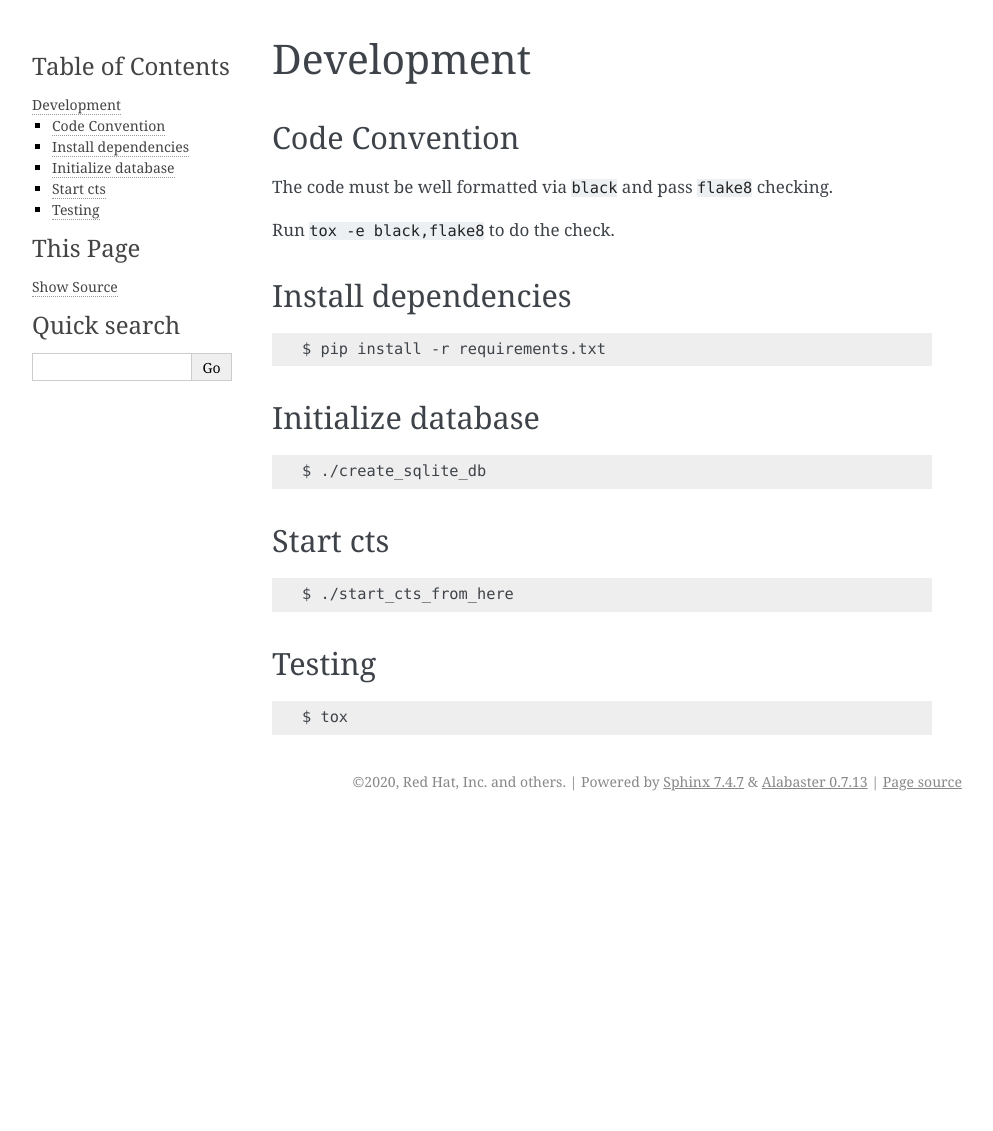
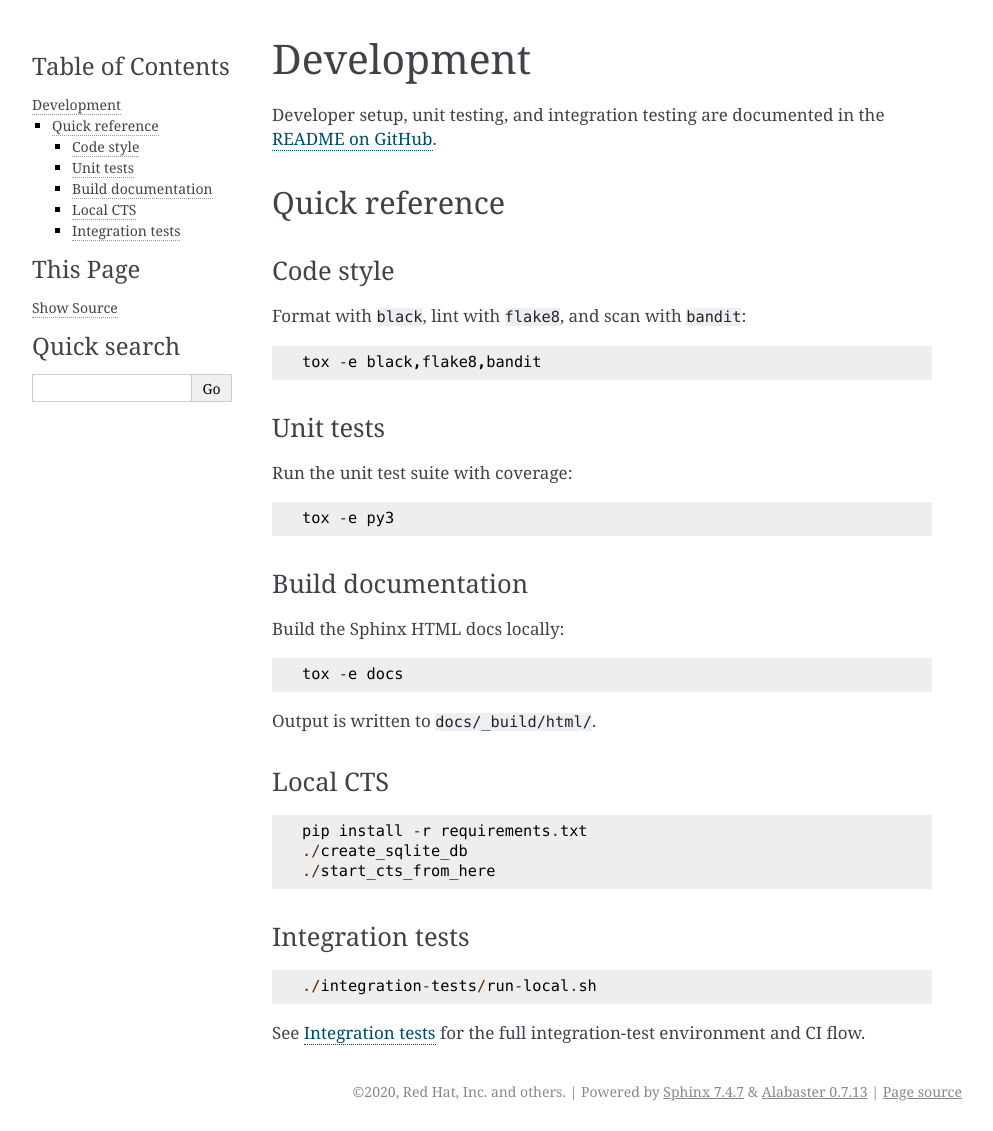
Before and after one commit to release-engineering/cts, a Sphinx documentation site: the page built from docs/dev.rst, in a window 1280 px wide. Shown: the whole page, without its empty margins (148-1141 px from the left). Built offline with Sphinx 7.4.7, drawn with Linux system fonts in a browser that asks for light colours; before the commit the page ends 900 px from its top, so only the background shows below that.

Commit message:
docs: document integration test stack in README and Sphinx

```diff
--- a/docs/dev.rst
+++ b/docs/dev.rst
@@ -2,37 +2,49 @@
 Development
 ===========
 
-Code Convention
+Developer setup, unit testing, and integration testing are documented in the
+`README on GitHub <https://github.com/release-engineering/cts/blob/main/README.md>`_.
+
+Quick reference
 ===============
 
-The code must be well formatted via ``black`` and pass ``flake8`` checking.
+Code style
+----------
 
-Run ``tox -e black,flake8`` to do the check.
+Format with ``black``, lint with ``flake8``, and scan with ``bandit``::
 
-Install dependencies
-====================
+    tox -e black,flake8,bandit
 
-.. sourcecode:: none
+Unit tests
+----------
 
-    $ pip install -r requirements.txt
+Run the unit test suite with coverage::
 
-Initialize database
-===================
+    tox -e py3
 
-.. sourcecode:: none
+Build documentation
+-------------------
 
-    $ ./create_sqlite_db
+Build the Sphinx HTML docs locally::
 
-Start cts
-=========
+    tox -e docs
 
-.. sourcecode:: none
+Output is written to ``docs/_build/html/``.
 
-    $ ./start_cts_from_here
+Local CTS
+---------
 
-Testing
-=======
+::
 
-.. sourcecode:: none
+    pip install -r requirements.txt
+    ./create_sqlite_db
+    ./start_cts_from_here
 
-    $ tox
+Integration tests
+-----------------
+
+::
+
+    ./integration-tests/run-local.sh
+
+See :doc:`integration` for the full integration-test environment and CI flow.
--- a/docs/index.rst
+++ b/docs/index.rst
@@ -17,5 +17,6 @@ It provides a REST API to manipulate these metadata and sends UMB messages on ev
    about
    api
    dev
+   integration
 
-.. _Compose Tracking Service (CTS): https://pagure.io/cts
+.. _Compose Tracking Service (CTS): https://github.com/release-engineering/cts
--- a/setup.py
+++ b/setup.py
@@ -40,7 +40,7 @@ setup(
     keywords="compose tracking service",
     author="The Compose Team",
     author_email="cts-owner@fedoraproject.org",
-    url="https://pagure.io/cts/",
+    url="https://github.com/release-engineering/cts",
     license="MIT",
     packages=find_packages(exclude=["tests", "tests.*"]),
     include_package_data=True,
```
Also changed, not shown: README.md (+137 -4 lines), docs/integration.rst (added, +103 -0 lines).
